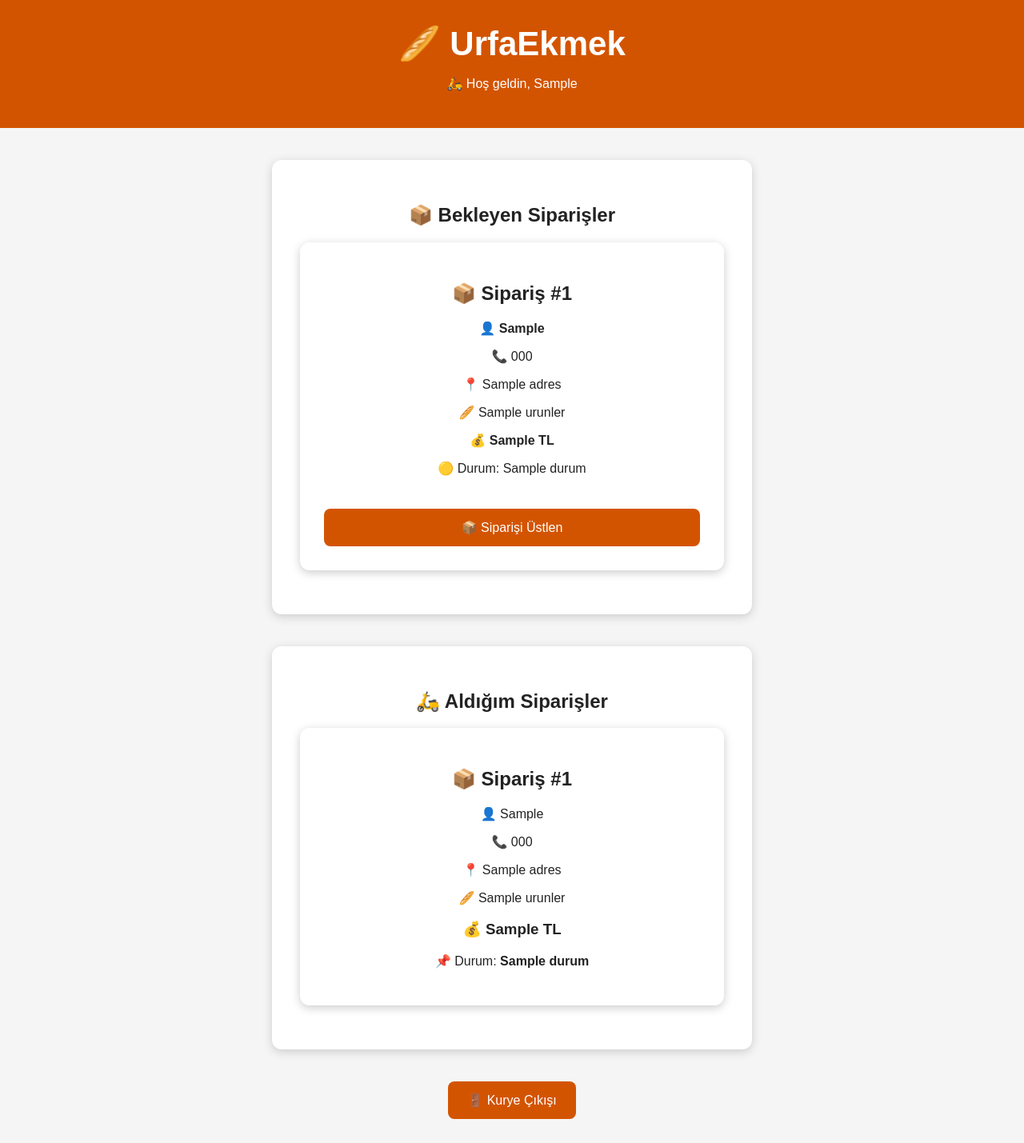
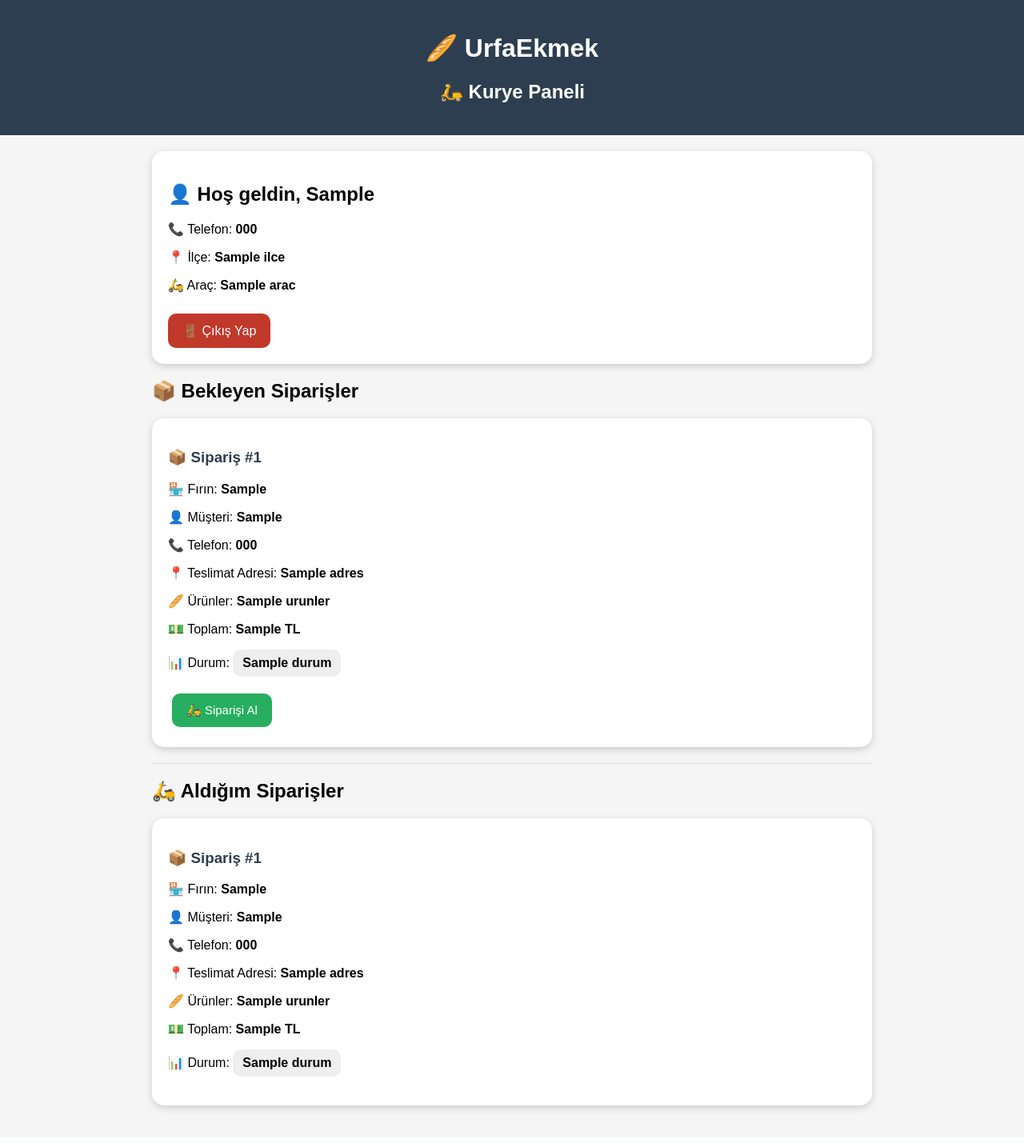
Before and after one commit to ciftciabdurahim9-create/UrfaEkmek-web, a Python web app: template templates/kurye_panel.html in a window 1280 px wide. Shown: the whole page at 80% size. After the commit the page ends 1390 px from the top, so only its background shows below. Run offline with Jinja, Linux system fonts and the light colour scheme; the template is opened without the code that fills it: most values are stand-ins (such as "Sample title", 1, 10 or a date in 2020).

Commit message:
Update kurye_panel.html

```diff
--- a/templates/kurye_panel.html
+++ b/templates/kurye_panel.html
@@ -1,100 +1,194 @@
 <!DOCTYPE html>
 <html lang="tr">
-
 <head>
-
     <meta charset="UTF-8">
-
-    <meta name="viewport"
-          content="width=device-width, initial-scale=1.0">
+    <meta name="viewport" content="width=device-width, initial-scale=1.0">
 
     <title>Kurye Paneli - UrfaEkmek</title>
 
-    <link rel="stylesheet"
-          href="/static/style.css">
+    <style>
+        body {
+            font-family: Arial, sans-serif;
+            background: #f5f5f5;
+            margin: 0;
+        }
 
+        header {
+            background: #2c3e50;
+            color: white;
+            padding: 20px;
+            text-align: center;
+        }
+
+        main {
+            max-width: 900px;
+            margin: auto;
+            padding: 20px;
+        }
+
+        .bilgi,
+        .siparis {
+            background: white;
+            padding: 20px;
+            border-radius: 15px;
+            margin-bottom: 20px;
+            box-shadow: 0 3px 10px #ccc;
+        }
+
+        .siparis h3 {
+            color: #2c3e50;
+        }
+
+        .durum {
+            display: inline-block;
+            padding: 8px 12px;
+            border-radius: 10px;
+            background: #eee;
+            font-weight: bold;
+        }
+
+        button {
+            border: none;
+            background: #27ae60;
+            color: white;
+            padding: 12px 18px;
+            border-radius: 10px;
+            cursor: pointer;
+            margin: 5px;
+            font-size: 15px;
+        }
+
+        button:hover {
+            opacity: 0.85;
+        }
+
+        .yolda {
+            background: #2980b9;
+        }
+
+        .teslim {
+            background: #8e44ad;
+        }
+
+        .cikis {
+            display: inline-block;
+            background: #c0392b;
+            color: white;
+            padding: 12px 18px;
+            border-radius: 10px;
+            text-decoration: none;
+            margin-top: 10px;
+        }
+
+        .bos {
+            background: white;
+            padding: 30px;
+            text-align: center;
+            border-radius: 15px;
+            box-shadow: 0 3px 10px #ccc;
+        }
+
+        hr {
+            border: none;
+            border-top: 1px solid #ddd;
+            margin: 20px 0;
+        }
+    </style>
 </head>
 
 <body>
 
 <header>
-
     <h1>🥖 UrfaEkmek</h1>
-
-    <p>🛵 Hoş geldin, {{ kurye_adi }}</p>
-
+    <h2>🛵 Kurye Paneli</h2>
 </header>
 
+<main>
 
-<main>
+    <!-- KURYE BİLGİLERİ -->
+
+    <div class="bilgi">
+
+        <h2>👤 Hoş geldin, {{ kurye["ad_soyad"] }}</h2>
+
+        <p>
+            📞 Telefon:
+            <strong>{{ kurye["telefon"] }}</strong>
+        </p>
+
+        <p>
+            📍 İlçe:
+            <strong>{{ kurye["ilce"] }}</strong>
+        </p>
+
+        <p>
+            🛵 Araç:
+            <strong>{{ kurye["arac"] }}</strong>
+        </p>
+
+        <a class="cikis" href="/kurye-cikis">
+            🚪 Çıkış Yap
+        </a>
+
+    </div>
 
 
     <!-- BEKLEYEN SİPARİŞLER -->
 
-    <section class="form-container">
-
     <h2>📦 Bekleyen Siparişler</h2>
-
 
     {% if bekleyen_siparisler %}
 
-
         {% for siparis in bekleyen_siparisler %}
 
-                <div class="card"
-                     style="width:100%; margin-bottom:20px;">
+        <div class="siparis">
 
-                    <h2>
+            <h3>
                 📦 Sipariş #{{ siparis["id"] }}
-                    </h2>
-
+            </h3>
 
             <p>
-                        👤
-                        <strong>
-                            {{ siparis["ad_soyad"] }}
-                        </strong>
+                🏪 Fırın:
+                <strong>{{ siparis["firin_adi"] or "Bilinmiyor" }}</strong>
             </p>
 
+            <p>
+                👤 Müşteri:
+                <strong>{{ siparis["ad_soyad"] }}</strong>
+            </p>
 
             <p>
-                        📞 {{ siparis["telefon"] }}
+                📞 Telefon:
+                <strong>{{ siparis["telefon"] }}</strong>
             </p>
 
+            <p>
+                📍 Teslimat Adresi:
+                <strong>{{ siparis["adres"] }}</strong>
+            </p>
 
             <p>
-                        📍 {{ siparis["adres"] }}
+                🥖 Ürünler:
+                <strong>{{ siparis["urunler"] }}</strong>
             </p>
 
+            <p>
+                💵 Toplam:
+                <strong>{{ siparis["genel_toplam"] }} TL</strong>
+            </p>
 
             <p>
-                        🥖 {{ siparis["urunler"] }}
+                📊 Durum:
+                <span class="durum">
+                    {{ siparis["durum"] }}
+                </span>
             </p>
 
-
-                    <p>
-                        💰
-                        <strong>
-                            {{ siparis["genel_toplam"] }} TL
-                        </strong>
-                    </p>
-
-
-                    <p>
-                        🟡 Durum:
-                        {{ siparis["durum"] }}
-                    </p>
-
-
-                    <form
-                        method="POST"
-                        action="/kurye/siparis-al/{{ siparis['id'] }}"
-                    >
+            <form method="POST"
+                  action="/kurye/siparis-al/{{ siparis['id'] }}">
 
                 <button type="submit">
-
-                            📦 Siparişi Üstlen
-
+                    🛵 Siparişi Al
                 </button>
 
             </form>
@@ -103,115 +197,107 @@
 
         {% endfor %}
 
-
     {% else %}
 
-            <p style="text-align:center;">
-
-                🎉 Şu anda bekleyen sipariş yok.
-
-            </p>
+        <div class="bos">
+            <h2>📭 Bekleyen sipariş yok</h2>
+            <p>Yeni siparişler geldiğinde burada görünecek.</p>
+        </div>
 
     {% endif %}
 
-    </section>
+
+    <hr>
 
 
-
-    <!-- BENİM SİPARİŞLERİM -->
-
-    <section class="form-container">
+    <!-- KURYENİN ALDIĞI SİPARİŞLER -->
 
     <h2>🛵 Aldığım Siparişler</h2>
 
-
     {% if benim_siparislerim %}
-
 
         {% for siparis in benim_siparislerim %}
 
-                <div class="card"
-                     style="width:100%; margin-bottom:20px;">
+        <div class="siparis">
 
-                    <h2>
+            <h3>
                 📦 Sipariş #{{ siparis["id"] }}
-                    </h2>
-
+            </h3>
 
             <p>
-                        👤
-                        {{ siparis["ad_soyad"] }}
+                🏪 Fırın:
+                <strong>{{ siparis["firin_adi"] or "Bilinmiyor" }}</strong>
             </p>
 
+            <p>
+                👤 Müşteri:
+                <strong>{{ siparis["ad_soyad"] }}</strong>
+            </p>
 
             <p>
-                        📞
-                        {{ siparis["telefon"] }}
+                📞 Telefon:
+                <strong>{{ siparis["telefon"] }}</strong>
             </p>
 
+            <p>
+                📍 Teslimat Adresi:
+                <strong>{{ siparis["adres"] }}</strong>
+            </p>
 
             <p>
-                        📍
-                        {{ siparis["adres"] }}
+                🥖 Ürünler:
+                <strong>{{ siparis["urunler"] }}</strong>
             </p>
 
+            <p>
+                💵 Toplam:
+                <strong>{{ siparis["genel_toplam"] }} TL</strong>
+            </p>
 
             <p>
-                        🥖
-                        {{ siparis["urunler"] }}
-                    </p>
+                📊 Durum:
 
-
-                    <h3>
-                        💰
-                        {{ siparis["genel_toplam"] }} TL
-                    </h3>
-
-
-                    <p>
-
-                        📌 Durum:
-                        <strong>
+                <span class="durum">
                     {{ siparis["durum"] }}
-                        </strong>
+                </span>
 
             </p>
 
 
             {% if siparis["durum"] == "Kurye Aldı" %}
 
-                        <form
-                            method="POST"
-                            action="/kurye/siparis-durum/{{ siparis['id'] }}/Hazırlanıyor"
-                        >
+                <form method="POST"
+                      action="/kurye/siparis-durum/{{ siparis['id'] }}/Hazırlanıyor">
 
                     <button type="submit">
-                                🍞 Hazırlanıyor
+                        👨‍🍳 Hazırlanıyor
                     </button>
 
                 </form>
 
-                    {% elif siparis["durum"] == "Hazırlanıyor" %}
+            {% endif %}
 
-                        <form
-                            method="POST"
-                            action="/kurye/siparis-durum/{{ siparis['id'] }}/Yolda"
-                        >
 
-                            <button type="submit">
-                                🛵 Yola Çıktı
+            {% if siparis["durum"] == "Hazırlanıyor" %}
+
+                <form method="POST"
+                      action="/kurye/siparis-durum/{{ siparis['id'] }}/Yolda">
+
+                    <button class="yolda" type="submit">
+                        🛵 Yola Çıktım
                     </button>
 
                 </form>
 
-                    {% elif siparis["durum"] == "Yolda" %}
+            {% endif %}
 
-                        <form
-                            method="POST"
-                            action="/kurye/siparis-durum/{{ siparis['id'] }}/Teslim Edildi"
-                        >
 
-                            <button type="submit">
+            {% if siparis["durum"] == "Yolda" %}
+
+                <form method="POST"
+                      action="/kurye/siparis-durum/{{ siparis['id'] }}/Teslim Edildi">
+
+                    <button class="teslim" type="submit">
                         ✅ Teslim Edildi
                     </button>
 
@@ -223,35 +309,16 @@
 
         {% endfor %}
 
-
     {% else %}
 
-            <p style="text-align:center;">
-
-                Henüz üstlendiğiniz sipariş yok.
-
-            </p>
+        <div class="bos">
+            <h2>📭 Henüz sipariş almadınız</h2>
+            <p>Bekleyen siparişlerden birini alabilirsiniz.</p>
+        </div>
 
     {% endif %}
-
-    </section>
-
-
-    <div style="text-align:center; margin:30px;">
-
-        <a href="/kurye-cikis">
-
-            <button>
-                🚪 Kurye Çıkışı
-            </button>
-
-        </a>
-
-    </div>
-
 
 </main>
 
 </body>
-
 </html>
```
Lines whose indentation alone changed are shown as unchanged.
